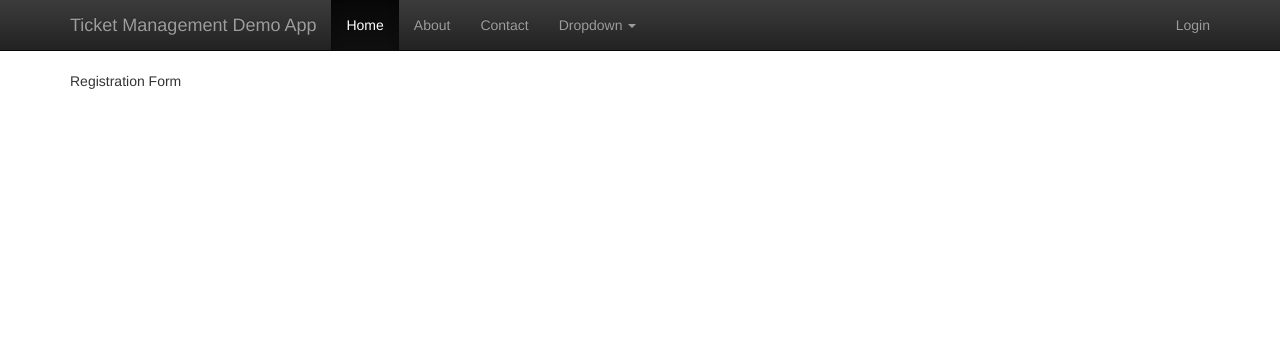
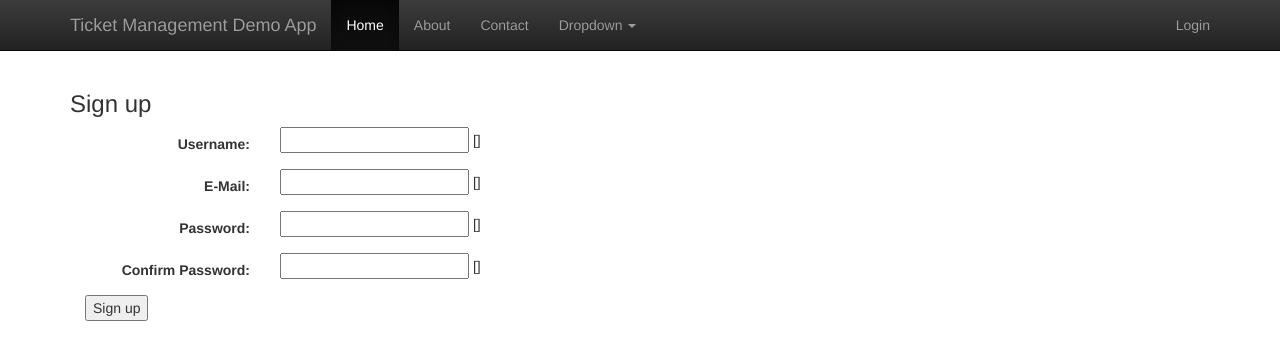
Before and after one commit to ChristianKreuzberger/django_upgrade_video, a Django app: template app/tickets/authentication/templates/authentication/registration.html in a window 1280 px wide. Shown: the top 360 px of the page. Run offline with Django 3.2, Linux system fonts and the light colour scheme; the template is opened without the code that fills it, so the values that code supplies are empty, except form fields; tables that the repository leaves empty hold one stand-in row (values such as "Sample post"); form fields are guessed from the names that the template uses; some libraries are stand-ins or nearby versions.

Commit message:
added registration, login, logout views and forms

```diff
--- a/app/tickets/authentication/templates/authentication/registration.html
+++ b/app/tickets/authentication/templates/authentication/registration.html
@@ -2,9 +2,59 @@
 {% load i18n %}
 
 {% block title %}
-{% trans "Registration" %}
+    {% trans "Sign up" %}
 {% endblock %}
 
 {% block content %}
-Registration Form
+    <h3>{% trans "Sign up" %}</h3>
+    <div class="container">
+        <form action="{% url "authentication:registration" %}" method="post" class="form-horizontal">
+            {{ form.non_field_errors }}
+
+            {% csrf_token %}
+
+            <div class="form-group">
+                <label class="col-sm-2 control-label" for="{{ form.username.id_for_label }}">
+                    {% trans 'Username' %}:
+                </label>
+                <div class="col-sm-6">
+                    {{ form.username }}
+                    {{ form.username.errors }}
+                </div>
+            </div>
+
+            <div class="form-group">
+                <label class="col-sm-2 control-label" for="{{ form.email.id_for_label }}">
+                    {% trans 'E-Mail' %}:
+                </label>
+                <div class="col-sm-6">
+                    {{ form.email }}
+                    {{ form.email.errors }}
+                </div>
+            </div>
+
+            <div class="form-group">
+                <label class="col-sm-2 control-label" for="{{ form.password.id_for_label }}">
+                    {% trans 'Password' %}:
+                </label>
+                <div class="col-sm-6">
+                    {{ form.password }}
+                    {{ form.password.errors }}
+                </div>
+            </div>
+
+            <div class="form-group">
+                <label class="col-sm-2 control-label" for="{{ form.password_confirmation.id_for_label }}">
+                    {% trans 'Confirm Password' %}:
+                </label>
+                <div class="col-sm-6">
+                    {{ form.password_confirmation }}
+                    {{ form.password_confirmation.errors }}
+                </div>
+            </div>
+
+
+            <input type="submit" value="{% trans 'Sign up' %}" />
+        </form>
+    </div>
 {% endblock %}
--- a/app/tickets/authentication/urls.py
+++ b/app/tickets/authentication/urls.py
@@ -1,8 +1,9 @@
 from django.conf.urls import url
-from tickets.authentication.views import LoginView, RegistrationView
+from tickets.authentication.views import LoginView, RegistrationView, LogoutView
 
 
 urlpatterns = [
     url(r'^login/', LoginView.as_view(), name='login'),
+    url(r'^logout/', LogoutView.as_view(), name='logout'),
     url(r'^registration/', RegistrationView.as_view(), name='registration'),
 ]
--- a/app/tickets/core/templates/base.html
+++ b/app/tickets/core/templates/base.html
@@ -60,10 +60,10 @@
                 {% if user.is_authenticated %}
                 <li class="dropdown">
                     <a href="#" class="dropdown-toggle" data-toggle="dropdown" role="button" aria-haspopup="true" aria-expanded="false">
-                        Current User <span class="caret"></span>
+                        {{ user }} <span class="caret"></span>
                     </a>
                     <ul class="dropdown-menu">
-                        <li><a href="logout">{% trans "Logout" %}</a></li>
+                        <li><a href="{% url 'authentication:logout' %}">{% trans "Logout" %}</a></li>
                     </ul>
                 </li>
                 {% else %}
--- a/app/tickets/core/views.py
+++ b/app/tickets/core/views.py
@@ -12,7 +12,8 @@ class MainView(View):
 
     def get(self, request):
         context = Context({
-            'is_authenticated': request.user.is_authenticated()
+            'is_authenticated': request.user.is_authenticated(),
+            'user': request.user
         })
 
         return render(request, self.template_name, context)
```
Also changed, not shown: app/tickets/authentication/forms.py (+20 -6 lines), app/tickets/authentication/templates/authentication/login.html (+31 -2 lines), app/tickets/authentication/views.py (+36 -16 lines).
